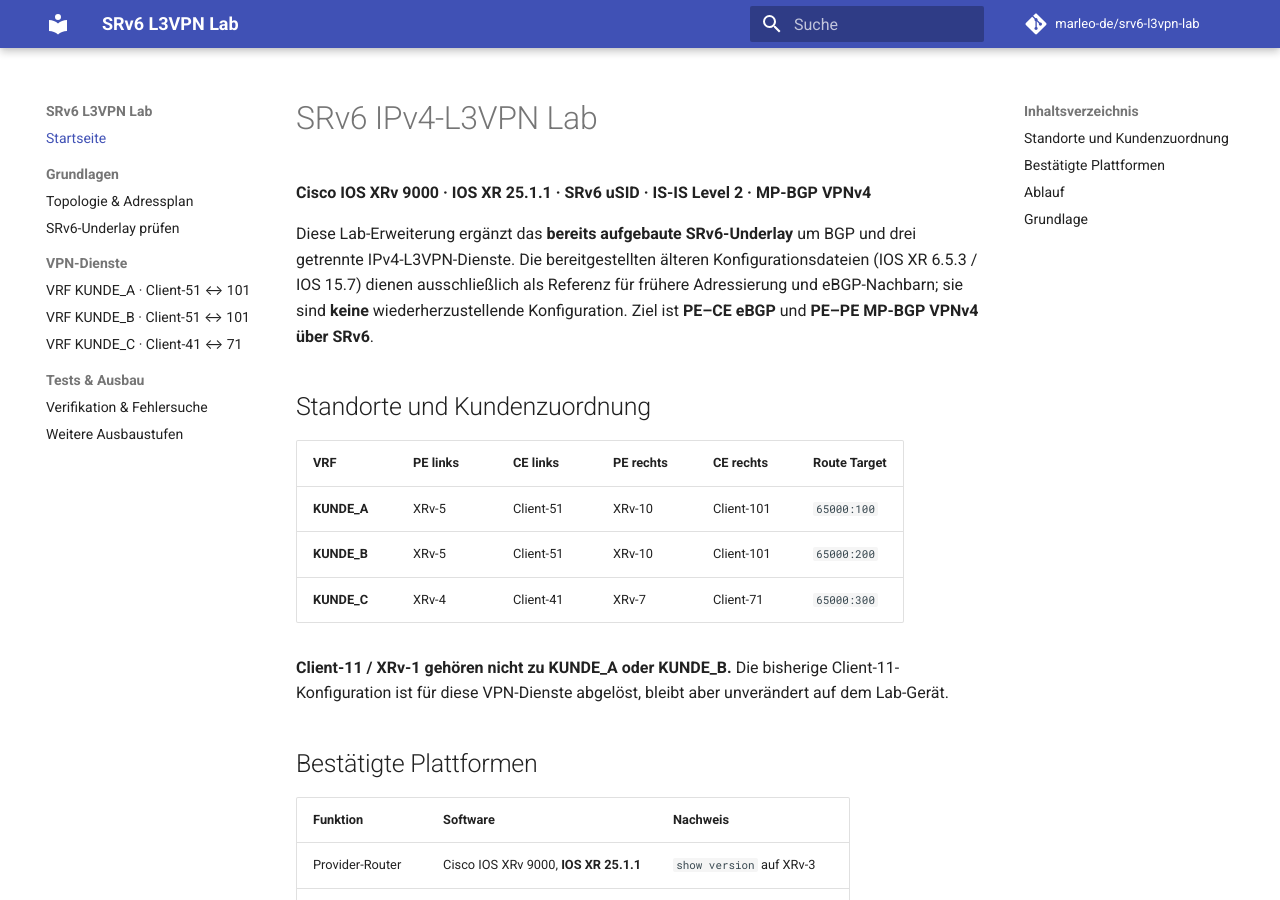
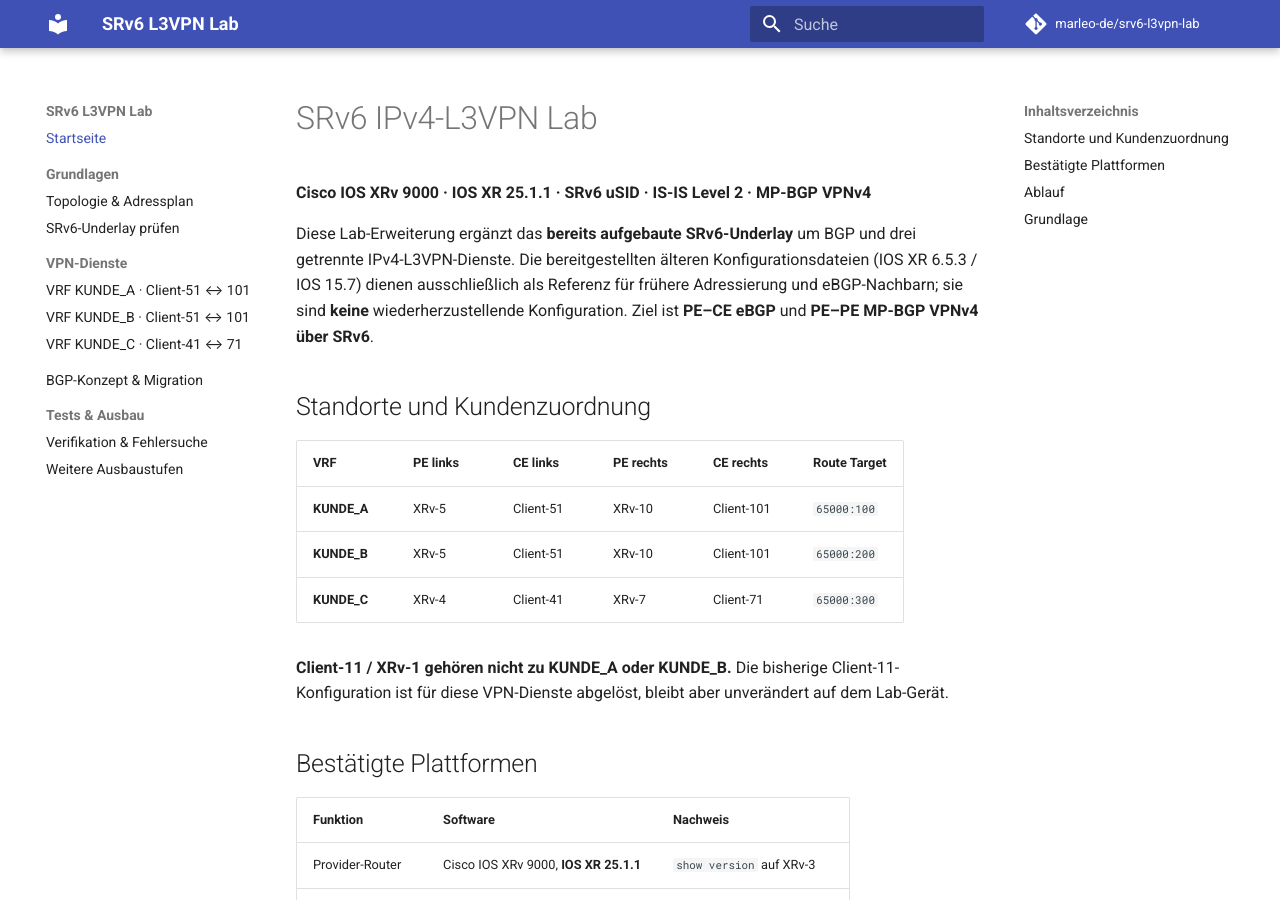
Before and after one commit to marleo-de/srv6-l3vpn-lab, an MkDocs documentation site: the page built from docs/index.md, in a window 1280 px wide and 900 px high. Built offline with MkDocs 1.6.1 and Material for MkDocs 9.7.7, drawn with Linux system fonts in a browser that asks for light colours; comment, search, counter and statistics services are not loaded.

Commit message:
Add BGP design chapter to MkDocs navigation

```diff
--- a/mkdocs.yml
+++ b/mkdocs.yml
@@ -26,6 +26,7 @@ nav:
       - "VRF KUNDE_A · Client-51 ↔ 101": l3vpn.md
       - "VRF KUNDE_B · Client-51 ↔ 101": kunde-b.md
       - "VRF KUNDE_C · Client-41 ↔ 71": kunde-c.md
+  - BGP-Konzept & Migration: bgp-plan.md
   - Tests & Ausbau:
       - Verifikation & Fehlersuche: verifikation.md
       - Weitere Ausbaustufen: erweiterungen.md
```
